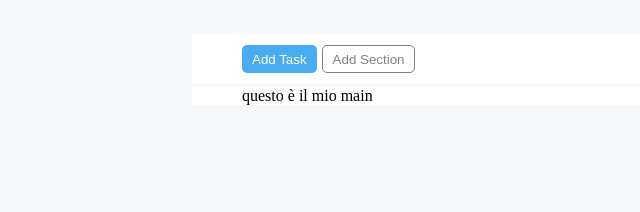
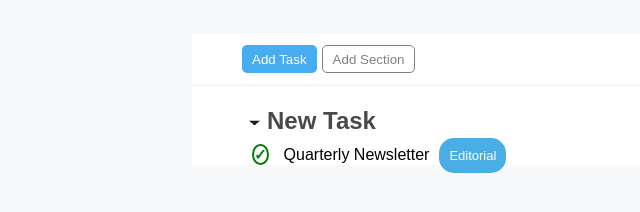
Before and after one commit to SerenaMichetti/html-css-toboolist, a plain HTML site: page index.html in a window 1280 px wide. Shown: the part 66-278 px from the top of the page, without its empty margins (0-640 px from the left). Drawn offline with Linux system fonts and the light colour scheme.

Commit message:
creata prima task co prima prova css

```diff
--- a/index.html
+++ b/index.html
@@ -21,9 +21,13 @@
             <button id="add-section">Add Section</button>
         </section>
         <div class="separator"></div>
-    <section>
-        questo è il mio main
-    </section>
+      <section class="elements">
+        <div class="title-task"><img src="./img/freccia-giu.jpg"><span class="title-new-task">New Task</span></div>
+        <div class="all-elements"><span class="e-check">&check;</span><span class="e-text">Quarterly Newsletter</span><span class="e-box">Editorial</span></div>
+
+      </section>
+
+
     </main>
 </body>
 
--- a/style.css
+++ b/style.css
@@ -35,32 +35,77 @@ main {
     margin-top: 40px;
 }
 
-section{
+section {
     padding-left: 50px;
     padding-right: 50px;
 }
 
-.separator{
-    border-bottom:3px solid#f6f8fa
+.separator {
+    border-bottom: 3px solid#f6f8fa
 }
-#button-section{
+
+#button-section {
     height: 50px;
-    display:flex;
+    display: flex;
     align-items: center;
 }
-#button-section button{
+
+#button-section button {
     margin-right: 5px;
     height: 28px;
     padding: 0 10px 0 10px;
     border-radius: 5px;
 }
-#add-task{
-    background-color:#48adf0;
-    color:white;
+
+#add-task {
+    background-color: #48adf0;
+    color: white;
     border: none;
 }
-#add-section{
-    color:gray;
+
+#add-section {
+    color: gray;
     background-color: white;
     border: 1px solid gray;
 }
+
+.title-task img {
+    width: 25px;
+    height: 20px;
+    padding-top: 8px;
+}
+.title-new-task{
+    font-weight: 700;
+    color:#47494a;
+    font-size: x-large;
+}
+.elements{
+    margin-top: 20px;
+    font-family: arial;
+
+}
+.all-elements{
+    padding-top: 10px;
+    padding-left:10px;
+}
+.e-check{
+    color:green;
+    font-weight: bold;
+    font-size:15px;
+    margin-right: 15px;
+   border: 2px solid green;
+   border-radius: 50%;
+   line-height: 20px;
+}
+.e-box{
+    background-color:#4bade5;
+    margin-left: 10px;
+    border-radius: 15px;
+    color:white;
+    font-size:small;
+    padding:10px;
+}
+.e-text{
+    font-size: medium;
+    font-weight: 500;
+}
```
Also changed, not shown: img/freccia-giu.jpg (added).
